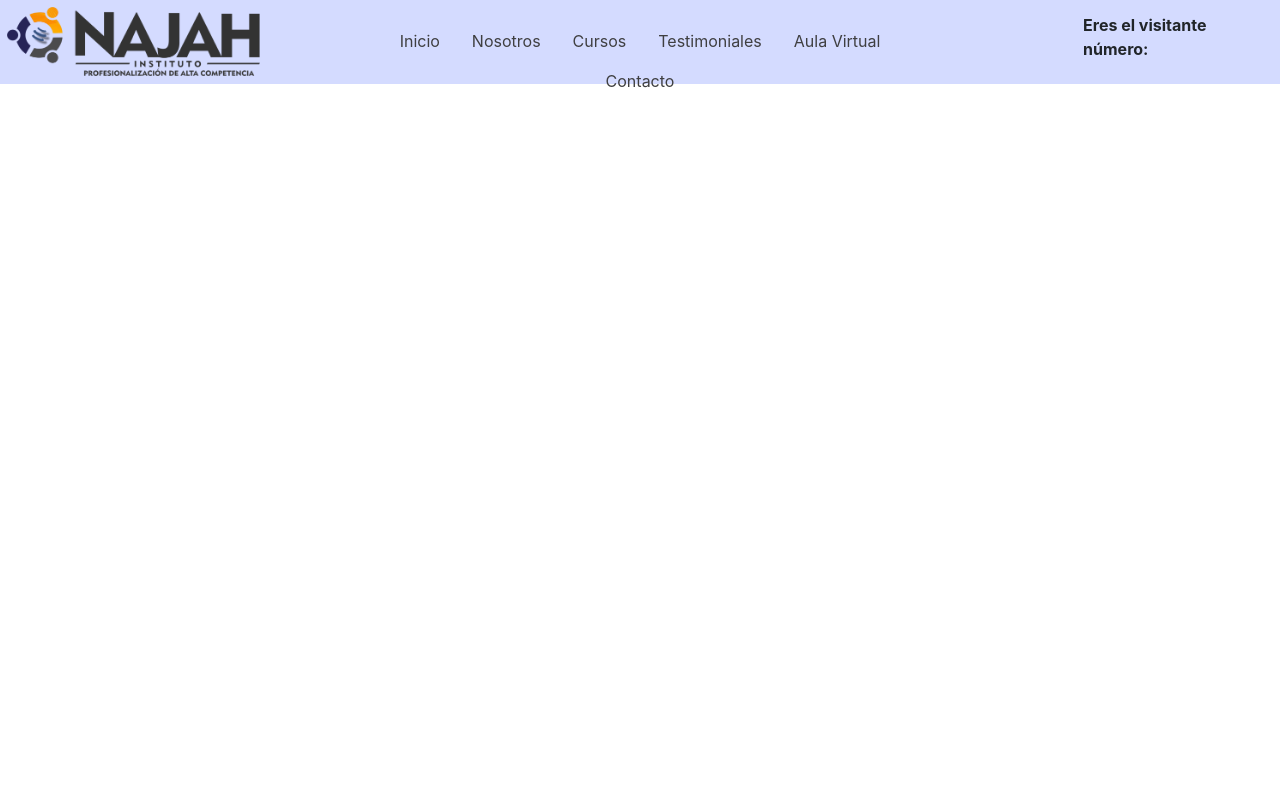
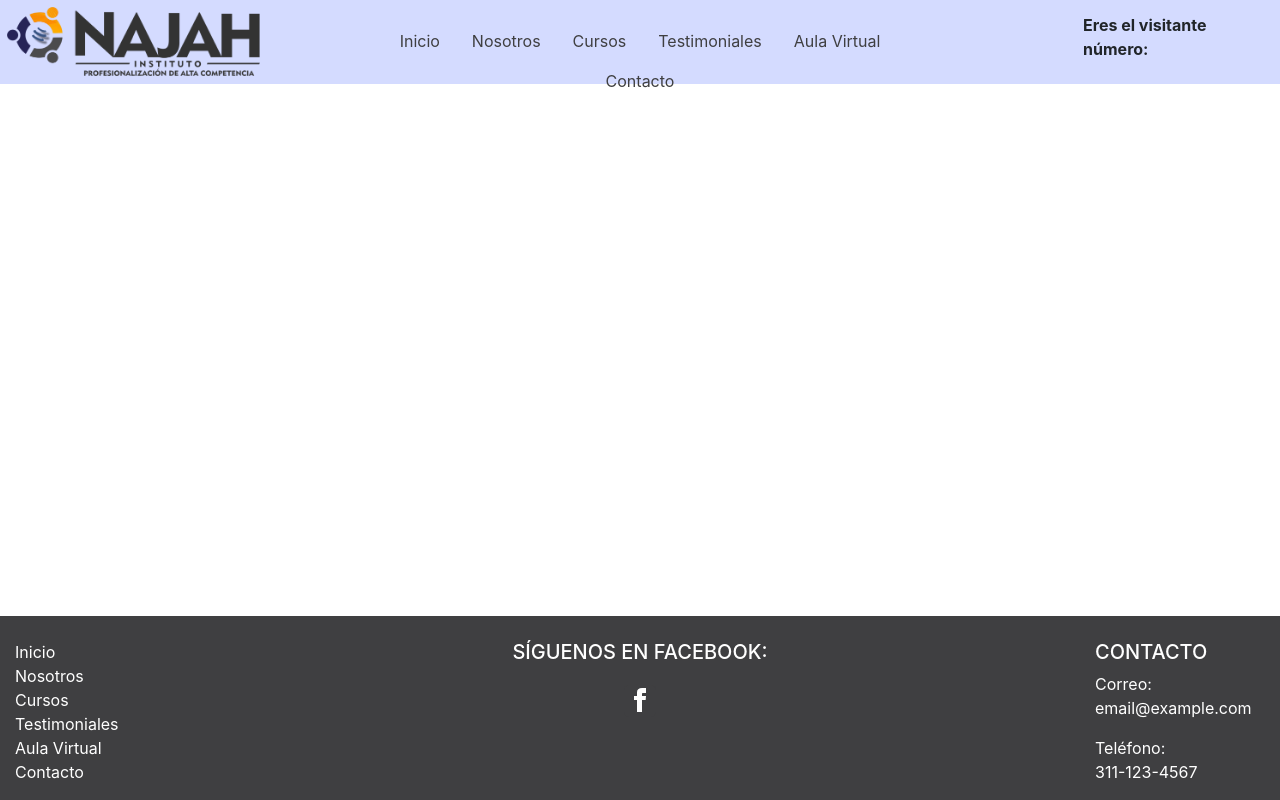
Before and after one commit to GMySoft/NAJAH-Project, a plain HTML site: page najah.com.mx/index.html in a window 1280 px wide. Drawn offline with nearby package versions, Linux system fonts and the light colour scheme.

Commit message:
Update home

```diff
--- a/najah.com.mx/css/index.css
+++ b/najah.com.mx/css/index.css
@@ -1,6 +1,12 @@
 @font-face{
 	font-family: "Monserrat";
 	src: url("/fonts/Montserrat-Regular.otf") format("otf");
+}
+
+/* ID's section */
+
+#bold-text{
+
 }
 
 #header{
@@ -10,10 +16,24 @@
 	display: flex;
 }
 
+#ico-style{
+	filter: invert(100%);
+}
+
 #logo{
 	width: 20%;
 	height: 20%;
 }
+
+#footer{
+	background-color: #3F3F41;
+	color: white;
+	position: fixed;
+	bottom: 0;
+	width: 100%;
+}
+
+/* Classes section */
 
 .navbar{
 	position: absolute;
@@ -52,6 +72,49 @@ div.section-text{
 	float: center;
 }
 
-#bold-text{
+div.footer-nav{
 
 }
+
+a.white-link{
+	color: #FFF;
+}
+
+a.white-link:hover{
+	color: #FA8718;;
+	text-decoration: none;
+}
+
+.footer-info{
+	position: fixed;
+	right: 0;
+	width: 200px;
+}
+
+div.center-content{
+	position: absolute;
+	left: 50%;
+	transform: translateX(-50%);
+	text-align: center;
+}
+
+div.image-content{
+	background: #3F3F41;
+	border-radius: 5px;
+	margin-top: 0.8em;
+	padding-top: 2px;
+	width: 32px;
+	height: 32px;
+	position: absolute;
+	left: 50%;
+	transform: translateX(-50%);
+}
+
+div.image-content:hover{
+	background: #FA8718;
+	border-radius: 5px;
+}
+
+div.image-content{
+	transition: background 0.3s linear 0.1s;
+}
--- a/najah.com.mx/index.html
+++ b/najah.com.mx/index.html
@@ -6,6 +6,8 @@
 	<link rel="stylesheet" type="text/css" href="css/index.css">
 </head>
 <body>
+
+	<!-- Header -->
 	<header id="header">
 		<img id="logo" src="image/LOGO.png">
 		<nav class="navbar">
@@ -34,5 +36,90 @@
 			<p id="bold-text"><strong>Eres el visitante número:</strong></p>
 		</div>
 	</header>
+	<!-- /Header -->
+
+	<!-- Footer -->
+	<footer id="footer" class="page-footer font-small blue pt-4">
+
+	  <!-- Footer Links -->
+	  <div class="container-fluid text-center text-md-left">
+
+	    <!-- Grid row -->
+	    <div class="row">
+
+	      <!-- Grid column -->
+
+	      <hr class="clearfix w-100 d-md-none pb-3">
+
+	      <!-- Grid column -->
+	      <div class="col-md-3 mb-md-0 mb-3 footer-nav">
+
+	        <!-- Links -->
+
+	        <ul class="list-unstyled">
+	          <li>
+	            <a href="#!" class="white-link">Inicio</a>
+	          </li>
+	          <li>
+	            <a href="#!" class="white-link">Nosotros</a>
+	          </li>
+	          <li>
+	            <a href="#!" class="white-link">Cursos</a>
+	          </li>
+	          <li>
+	            <a href="#!" class="white-link">Testimoniales</a>
+	          </li>
+	          <li>
+	            <a href="#!" class="white-link">Aula Virtual</a>
+	          </li>
+	          <li>
+	            <a href="#!" class="white-link">Contacto</a>
+	          </li>
+	        </ul>
+
+	      </div>
+	      <!-- Grid column -->
+
+	      <!-- Grid column -->
+	      <div class="col-md-3 mb-md-0 mb-3 center-content">
+
+	        <!-- Links -->
+	        <h5 class="text-uppercase">Síguenos en Facebook:</h5>
+
+	        <div class="image-content">
+				<img id="ico-style" src="image/facebook.svg">
+			</div>
+
+	      </div>
+	      <!-- /Grid column -->
+
+	      <!-- Grid column -->
+	      <div class="col-md-3 mb-md-0 mb-3 footer-info">
+
+	        <!-- Links -->
+	        <h5 class="text-uppercase">Contacto</h5>
+
+	        <ul class="list-unstyled">
+	          <li>
+	            <p href="#!">Correo:<br>email@example.com</p>
+	          </li>
+	          <li>
+	            <p href="#!">Teléfono:<br>311-123-4567</p>
+	          </li>
+
+	        </ul>
+
+	      </div>
+	      <!-- Grid column -->
+
+	    </div>
+	    <!-- Grid row -->
+
+	  </div>
+	  <!-- Footer Links -->
+
+	</footer>
+	<!-- /Footer -->
+
 </body>
 </html>
```
Also changed, not shown: najah.com.mx/image/facebook.png (added), najah.com.mx/image/facebook.svg (added), 1 other file.
